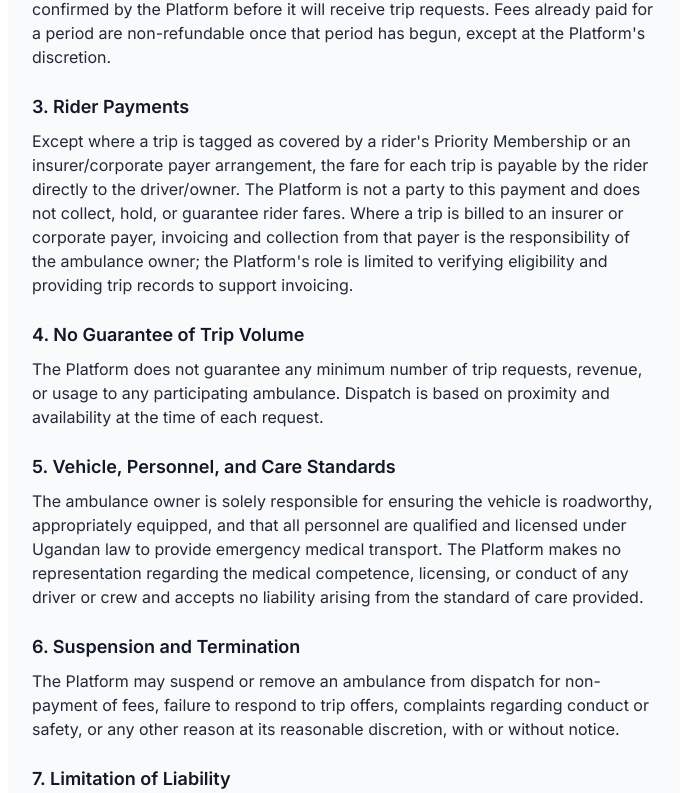
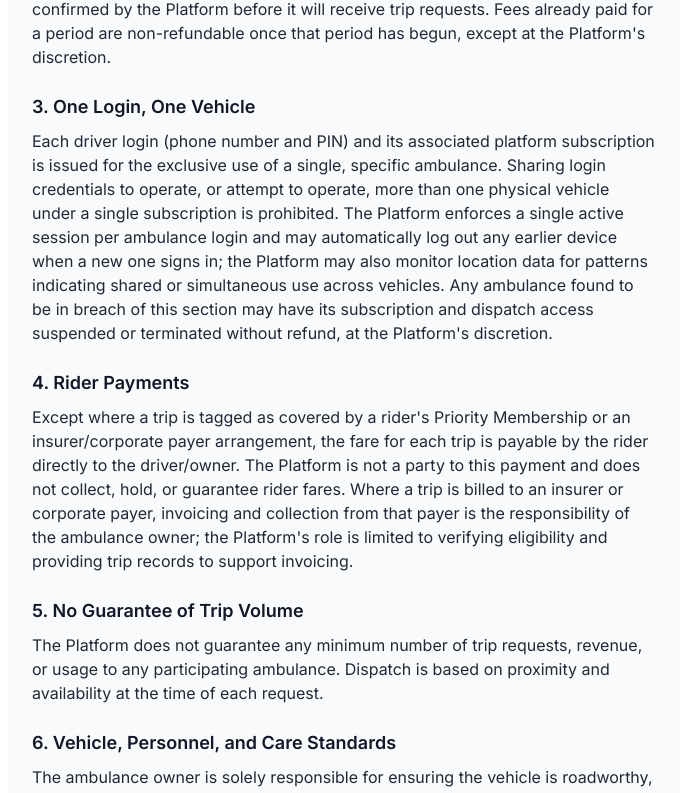
Before and after one commit to johnejalu-cell/Ambulance-network, a Next.js app: page /terms/drivers in a window 1280 px wide. Shown: the part 439-1232 px from the top of the page, without its empty margins (296-981 px from the left). Built offline with nearby package versions, Linux system fonts and the light colour scheme.

Commit message:
Update section titles and content in terms page

```diff
--- a/app/terms/drivers/page.tsx
+++ b/app/terms/drivers/page.tsx
@@ -15,32 +15,37 @@ export default function DriverTerms() {
       </section>
 
       <section className="space-y-2">
-        <h2 className="font-semibold text-lg text-gray-900">3. Rider Payments</h2>
+        <h2 className="font-semibold text-lg text-gray-900">3. One Login, One Vehicle</h2>
+        <p>Each driver login (phone number and PIN) and its associated platform subscription is issued for the exclusive use of a single, specific ambulance. Sharing login credentials to operate, or attempt to operate, more than one physical vehicle under a single subscription is prohibited. The Platform enforces a single active session per ambulance login and may automatically log out any earlier device when a new one signs in; the Platform may also monitor location data for patterns indicating shared or simultaneous use across vehicles. Any ambulance found to be in breach of this section may have its subscription and dispatch access suspended or terminated without refund, at the Platform's discretion.</p>
+      </section>
+
+      <section className="space-y-2">
+        <h2 className="font-semibold text-lg text-gray-900">4. Rider Payments</h2>
         <p>Except where a trip is tagged as covered by a rider's Priority Membership or an insurer/corporate payer arrangement, the fare for each trip is payable by the rider directly to the driver/owner. The Platform is not a party to this payment and does not collect, hold, or guarantee rider fares. Where a trip is billed to an insurer or corporate payer, invoicing and collection from that payer is the responsibility of the ambulance owner; the Platform's role is limited to verifying eligibility and providing trip records to support invoicing.</p>
       </section>
 
       <section className="space-y-2">
-        <h2 className="font-semibold text-lg text-gray-900">4. No Guarantee of Trip Volume</h2>
+        <h2 className="font-semibold text-lg text-gray-900">5. No Guarantee of Trip Volume</h2>
         <p>The Platform does not guarantee any minimum number of trip requests, revenue, or usage to any participating ambulance. Dispatch is based on proximity and availability at the time of each request.</p>
       </section>
 
       <section className="space-y-2">
-        <h2 className="font-semibold text-lg text-gray-900">5. Vehicle, Personnel, and Care Standards</h2>
+        <h2 className="font-semibold text-lg text-gray-900">6. Vehicle, Personnel, and Care Standards</h2>
         <p>The ambulance owner is solely responsible for ensuring the vehicle is roadworthy, appropriately equipped, and that all personnel are qualified and licensed under Ugandan law to provide emergency medical transport. The Platform makes no representation regarding the medical competence, licensing, or conduct of any driver or crew and accepts no liability arising from the standard of care provided.</p>
       </section>
 
       <section className="space-y-2">
-        <h2 className="font-semibold text-lg text-gray-900">6. Suspension and Termination</h2>
-        <p>The Platform may suspend or remove an ambulance from dispatch for non-payment of fees, failure to respond to trip offers, complaints regarding conduct or safety, or any other reason at its reasonable discretion, with or without notice.</p>
+        <h2 className="font-semibold text-lg text-gray-900">7. Suspension and Termination</h2>
+        <p>The Platform may suspend or remove an ambulance from dispatch for non-payment of fees, failure to respond to trip offers, complaints regarding conduct or safety, breach of Section 3, or any other reason at its reasonable discretion, with or without notice.</p>
       </section>
 
       <section className="space-y-2">
-        <h2 className="font-semibold text-lg text-gray-900">7. Limitation of Liability</h2>
+        <h2 className="font-semibold text-lg text-gray-900">8. Limitation of Liability</h2>
         <p>To the maximum extent permitted by law, the Platform's total liability to any ambulance partner arising from use of the service is limited to the platform fees paid by that partner in the preceding one month. The Platform is not liable for indirect, consequential, or special damages, including loss of revenue or reputational harm.</p>
       </section>
 
       <section className="space-y-2">
-        <h2 className="font-semibold text-lg text-gray-900">8. Governing Law</h2>
+        <h2 className="font-semibold text-lg text-gray-900">9. Governing Law</h2>
         <p>These terms are governed by the laws of the Republic of Uganda.</p>
       </section>
     </main>
```
